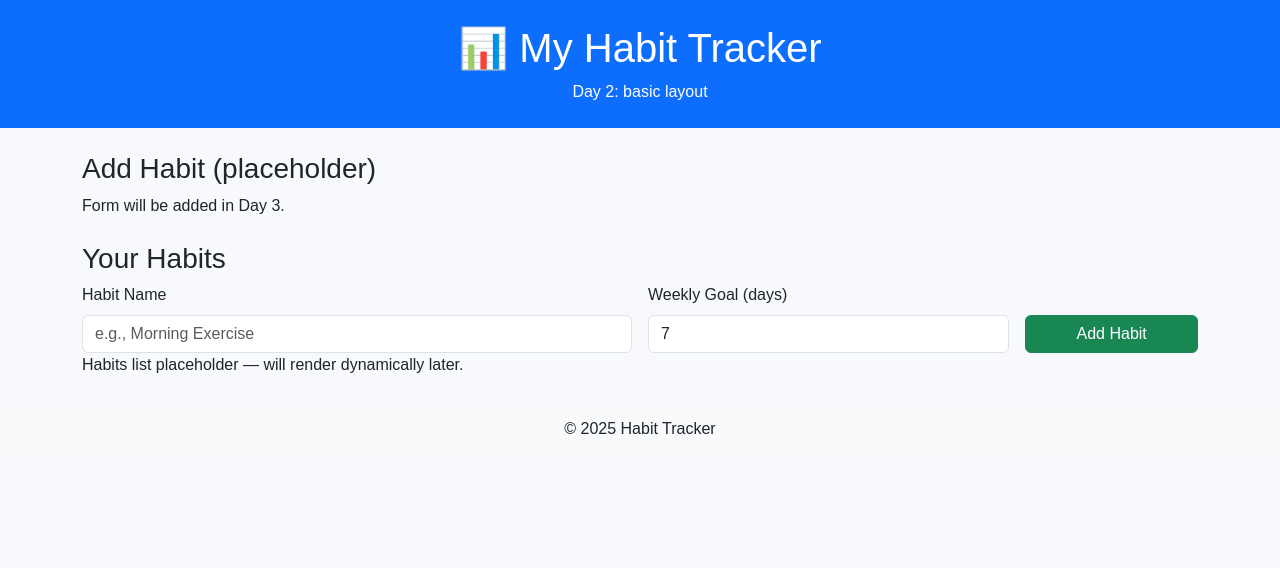
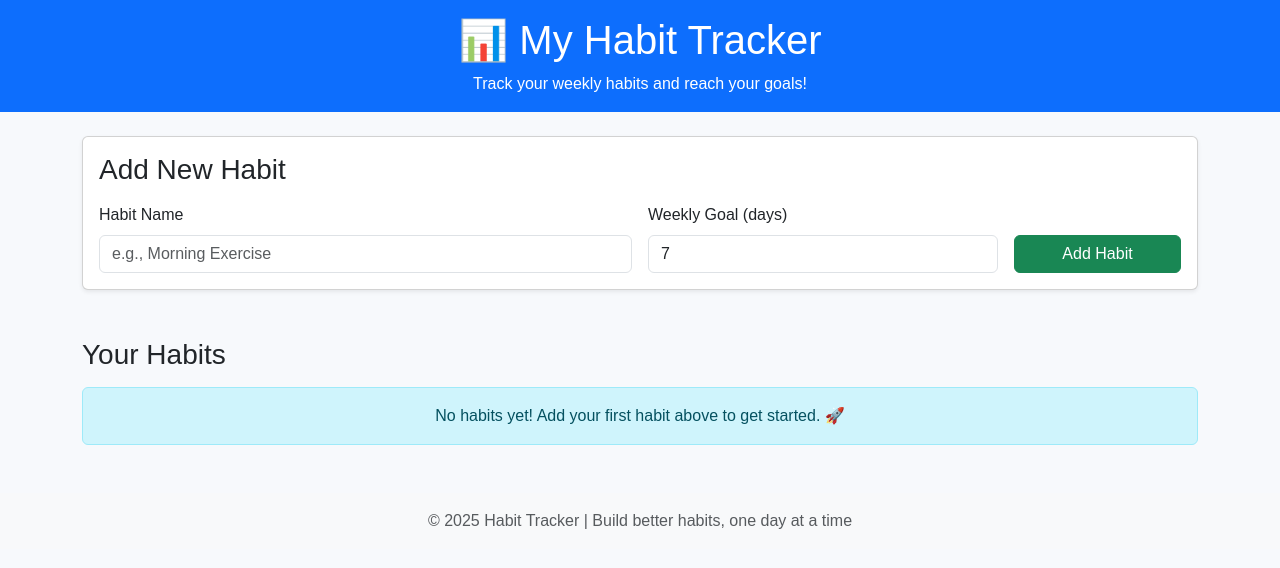
Before and after one commit to Valamala/habit-tracker, a Flask app: template templates/index.html in a window 1280 px wide. Shown: the top 568 px of the page. Run offline with Flask 3, Linux system fonts and the light colour scheme; the template is opened without the code that fills it, so the values that code supplies are empty.

Commit message:
connected fronted with flask backend; added sqlite schema and CRUD routes

```diff
--- a/app.py
+++ b/app.py
@@ -1,13 +1,123 @@
-from flask import Flask, render_template
+from flask import Flask, render_template, request, redirect, url_for, jsonify
+from datetime import datetime, timedelta
+import sqlite3
+import os
 
-# Step 1: Initialize Flask app
 app = Flask(__name__)
 
-# Step 2: Home route
+# Database initialization
+def init_db():
+    conn = sqlite3.connect('habits.db')
+    c = conn.cursor()
+    c.execute('''CREATE TABLE IF NOT EXISTS habits
+                 (id INTEGER PRIMARY KEY AUTOINCREMENT,
+                  name TEXT NOT NULL,
+                  goal INTEGER NOT NULL,
+                  created_date TEXT NOT NULL)''')
+
+    c.execute('''CREATE TABLE IF NOT EXISTS habit_logs
+                 (id INTEGER PRIMARY KEY AUTOINCREMENT,
+                  habit_id INTEGER,
+                  log_date TEXT NOT NULL,
+                  completed INTEGER DEFAULT 0,
+                  FOREIGN KEY (habit_id) REFERENCES habits(id))''')
+    conn.commit()
+    conn.close()
+
+# Initialize database on startup
+init_db()
+
 @app.route('/')
-def home():
-    return render_template('index.html')
+def index():
+    conn = sqlite3.connect('habits.db')
+    c = conn.cursor()
 
-# Step 3: Run the app
+    # Get all habits
+    c.execute('SELECT * FROM habits')
+    habits = c.fetchall()
+
+    # Calculate progress for each habit
+    habits_with_progress = []
+    for habit in habits:
+        habit_id = habit[0]
+        goal = habit[2]
+
+        # Count completed days in the last 7 days
+        week_ago = (datetime.now() - timedelta(days=7)).strftime('%Y-%m-%d')
+        c.execute('''SELECT COUNT(*) FROM habit_logs
+                     WHERE habit_id = ? AND completed = 1
+                     AND log_date >= ?''', (habit_id, week_ago))
+        completed_count = c.fetchone()[0]
+
+        progress = min(int((completed_count / goal) * 100), 100) if goal > 0 else 0
+
+        habits_with_progress.append({
+            'id': habit[0],
+            'name': habit[1],
+            'goal': habit[2],
+            'completed': completed_count,
+            'progress': progress
+        })
+
+    conn.close()
+    return render_template('index.html', habits=habits_with_progress)
+
+@app.route('/add_habit', methods=['POST'])
+def add_habit():
+    habit_name = request.form.get('habit_name')
+    weekly_goal = request.form.get('weekly_goal')
+
+    if habit_name and weekly_goal:
+        conn = sqlite3.connect('habits.db')
+        c = conn.cursor()
+        c.execute('INSERT INTO habits (name, goal, created_date) VALUES (?, ?, ?)',
+                  (habit_name, int(weekly_goal), datetime.now().strftime('%Y-%m-%d')))
+        conn.commit()
+        conn.close()
+
+    return redirect(url_for('index'))
+
+@app.route('/log_habit/<int:habit_id>', methods=['POST'])
+def log_habit(habit_id):
+    today = datetime.now().strftime('%Y-%m-%d')
+
+    conn = sqlite3.connect('habits.db')
+    c = conn.cursor()
+
+    # Check if already logged today
+    c.execute('SELECT * FROM habit_logs WHERE habit_id = ? AND log_date = ?',
+              (habit_id, today))
+    existing_log = c.fetchone()
+
+    if existing_log:
+        # Toggle completion
+        new_status = 0 if existing_log[3] == 1 else 1
+        c.execute('UPDATE habit_logs SET completed = ? WHERE id = ?',
+                  (new_status, existing_log[0]))
+    else:
+        # Create new log
+        c.execute('INSERT INTO habit_logs (habit_id, log_date, completed) VALUES (?, ?, ?)',
+                  (habit_id, today, 1))
+
+    conn.commit()
+    conn.close()
+
+    return redirect(url_for('index'))
+
+@app.route('/delete_habit/<int:habit_id>', methods=['POST'])
+def delete_habit(habit_id):
+    conn = sqlite3.connect('habits.db')
+    c = conn.cursor()
+    c.execute('DELETE FROM habit_logs WHERE habit_id = ?', (habit_id,))
+    c.execute('DELETE FROM habits WHERE id = ?', (habit_id,))
+    conn.commit()
+    conn.close()
+
+    return redirect(url_for('index'))
+
+@app.route('/success')
+def success():
+    return render_template('success.html')
+
 if __name__ == '__main__':
     app.run(debug=True)
--- a/templates/index.html
+++ b/templates/index.html
@@ -1,35 +1,40 @@
-<!doctype html>
+<!DOCTYPE html>
 <html lang="en">
 <head>
-  <meta charset="utf-8">
+    <meta charset="UTF-8">
+    <meta name="viewport" content="width=device-width, initial-scale=1.0">
     <title>Habit Tracker</title>
     <link href="https://cdn.jsdelivr.net/npm/bootstrap@5.3.0/dist/css/bootstrap.min.css" rel="stylesheet">
     <link rel="stylesheet" href="{{ url_for('static', filename='style.css') }}">
 </head>
 <body>
-  <header class="bg-primary text-white p-4 text-center">
-    <h1>📊 My Habit Tracker</h1>
-    <p class="mb-0">Day 2: basic layout</p>
+    <!-- Header -->
+    <header class="bg-primary text-white py-3 mb-4">
+        <div class="container">
+            <h1 class="text-center">📊 My Habit Tracker</h1>
+            <p class="text-center mb-0">Track your weekly habits and reach your goals!</p>
+        </div>
     </header>
 
-  <main class="container my-4">
-    <section id="add-habit">
-      <h3>Add Habit (placeholder)</h3>
-      <p>Form will be added in Day 3.</p>
-    </section>
-
-    <section id="habits-list" class="mt-4">
-      <h3>Your Habits</h3>
-         <form id="habitForm" action="/add_habit" method="POST" novalidate>
+    <!-- Main Content -->
+    <main class="container">
+        <!-- Add Habit Form -->
+        <section class="mb-5">
+            <div class="card shadow-sm">
+                <div class="card-body">
+                    <h3 class="card-title mb-3">Add New Habit</h3>
+                    <form id="habitForm" action="/add_habit" method="POST">
                         <div class="row g-3">
                             <div class="col-md-6">
                                 <label for="habit_name" class="form-label">Habit Name</label>
-      <input type="text" class="form-control" id="habit_name" name="habit_name" placeholder="e.g., Morning Exercise" required>
+                                <input type="text" class="form-control" id="habit_name"
+                                       name="habit_name" placeholder="e.g., Morning Exercise" required>
                                 <div class="invalid-feedback">Please enter a habit name.</div>
                             </div>
                             <div class="col-md-4">
                                 <label for="weekly_goal" class="form-label">Weekly Goal (days)</label>
-      <input type="number" class="form-control" id="weekly_goal" name="weekly_goal" min="1" max="7" value="7" required>
+                                <input type="number" class="form-control" id="weekly_goal"
+                                       name="weekly_goal" min="1" max="7" value="7" required>
                                 <div class="invalid-feedback">Goal must be between 1-7 days.</div>
                             </div>
                             <div class="col-md-2 d-flex align-items-end">
@@ -37,11 +42,72 @@
                             </div>
                         </div>
                     </form>
+                </div>
+            </div>
+        </section>
 
-      <p>Habits list placeholder — will render dynamically later.</p>
+        <!-- Habits List -->
+        <section>
+            <h3 class="mb-3">Your Habits</h3>
+            {% if habits %}
+                <div class="row g-3">
+                    {% for habit in habits %}
+                    <div class="col-md-6">
+                        <div class="card habit-card shadow-sm">
+                            <div class="card-body">
+                                <div class="d-flex justify-content-between align-items-start mb-3">
+                                    <h5 class="card-title mb-0">{{ habit.name }}</h5>
+                                    <form action="/delete_habit/{{ habit.id }}" method="POST"
+                                          onsubmit="return confirm('Delete this habit?');">
+                                        <button type="submit" class="btn btn-sm btn-outline-danger">Delete</button>
+                                    </form>
+                                </div>
+
+                                <p class="text-muted mb-2">
+                                    Goal: {{ habit.completed }}/{{ habit.goal }} days this week
+                                </p>
+
+                                <!-- Progress Bar -->
+                                <div class="progress mb-3" style="height: 25px;">
+                                    <div class="progress-bar progress-bar-striped progress-bar-animated
+                                                {% if habit.progress == 100 %}bg-success{% else %}bg-info{% endif %}"
+                                         role="progressbar"
+                                         style="width: {{ habit.progress }}%;"
+                                         aria-valuenow="{{ habit.progress }}"
+                                         aria-valuemin="0"
+                                         aria-valuemax="100">
+                                        {{ habit.progress }}%
+                                    </div>
+                                </div>
+
+                                <form action="/log_habit/{{ habit.id }}" method="POST">
+                                    <button type="submit" class="btn btn-primary w-100 mark-complete-btn">
+                                        ✓ Mark Today Complete
+                                    </button>
+                                </form>
+                            </div>
+                        </div>
+                    </div>
+                    {% endfor %}
+                </div>
+            {% else %}
+                <div class="alert alert-info text-center" role="alert">
+                    No habits yet! Add your first habit above to get started. 🚀
+                </div>
+            {% endif %}
         </section>
     </main>
 
-  <footer class="text-center py-3 bg-light">© 2025 Habit Tracker</footer>
+    <!-- Footer -->
+    <footer class="bg-light text-center py-3 mt-5">
+        <div class="container">
+            <p class="text-muted mb-0">© 2025 Habit Tracker | Build better habits, one day at a time</p>
+        </div>
+    </footer>
+
+    <!-- Scripts -->
+    <script src="https://code.jquery.com/jquery-3.6.0.min.js"></script>
+    <script src="https://cdn.jsdelivr.net/npm/bootstrap@5.3.0/dist/js/bootstrap.bundle.min.js"></script>
+    <script src="{{ url_for('static', filename='script.js') }}"></script>
 </body>
 </html>
```
Also changed, not shown: templates/success.html (+39 -6 lines). Lines whose indentation alone changed are shown as unchanged.
